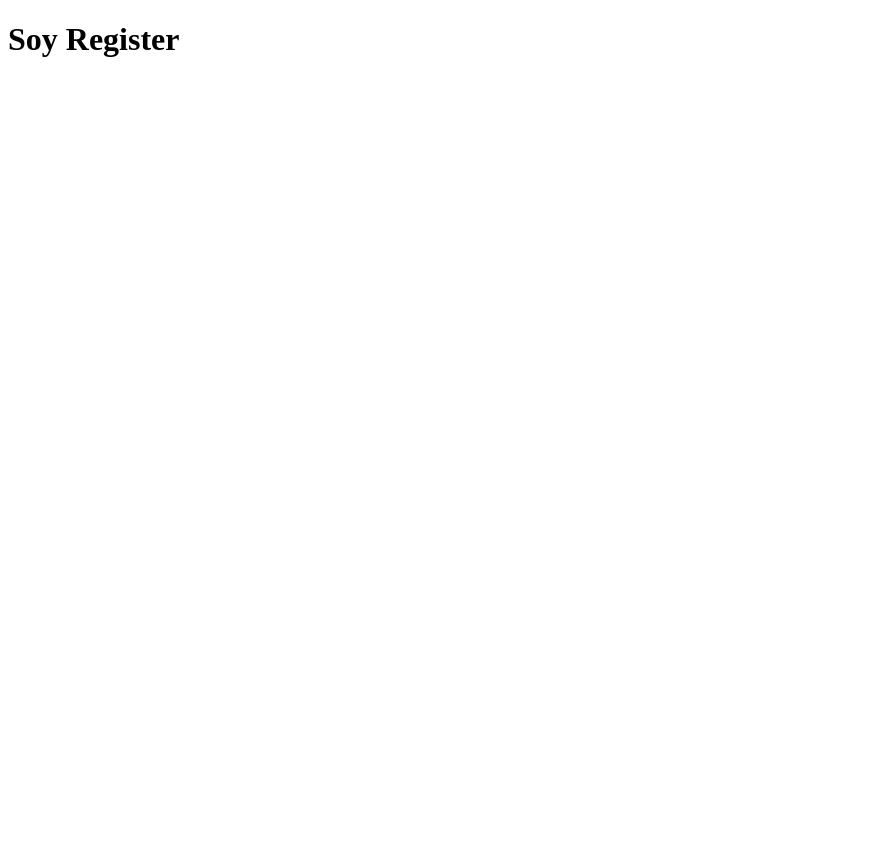
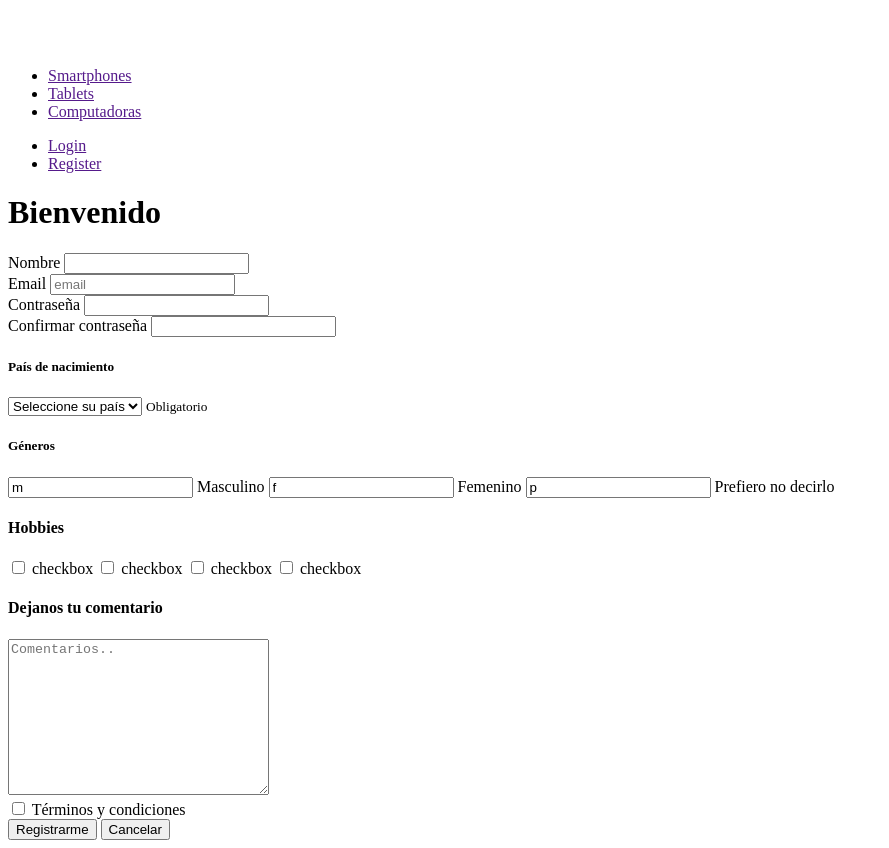
Before and after one commit to Yamila-Vecces/crafsty, a website: page views/register.html in a window 1280 px wide. Shown: the whole page, without its empty margins (0-889 px from the left). Before the commit the page ends 800 px from the top, so only its background shows below. Drawn offline with Linux system fonts and the light colour scheme.

Commit message:
Maquetado login y register

```diff
--- a/views/register.html
+++ b/views/register.html
@@ -7,6 +7,93 @@
     <title>Document</title>
 </head>
 <body>
-    <h1>Soy Register</h1>
+    <header>
+        <div>
+            <a href="/">
+            <img src="/images/logo.png" alt="logo">
+            </a>
+        </div>
+        <nav>
+            <ul>
+                <li><a href="">Smartphones</a></li>
+                <li><a href="">Tablets</a></li>
+                <li><a href="">Computadoras</a></li>
+            </ul>
+            <ul>
+                <li><a href="">Login</a></li>
+                <li><a href="">Register</a></li>
+            </ul>
+        </nav>
+    </header>
+    <main>
+        <h1>Bienvenido</h1>
+        <form action="">
+            <div>
+                <label for="nombre">Nombre</label>
+                <input type="text" name="nombre" id="nombre">
+            </div>
+            <div>
+                <label for="email">Email</label>
+                <input type="email" name="email" id="email" placeholder="email">
+            </div>
+            <div>
+                <label for="password">Contraseña</label>
+                <input type="password" name="password" id="password">
+            </div>
+            <div>
+                <label for="password2">Confirmar contraseña</label>
+                <input type="password" name="password" id="password">
+            </div>
+            <div>
+                <h5>País de nacimiento</h5>
+                <select name="pais" id="pais">
+                    <option value="" selected hidden>Seleccione su país</option>
+                    <option value="">Argentina</option>
+                    <option value="">Brasil</option>
+                    <option value="">Paraguay</option>
+                    <option value="">Uruguay</option>
+                    <option value="">Bolivia</option>
+                </select>
+                <small>Obligatorio</small>
+            </div>
+            <div>
+                <h5>Géneros</h5>
+                <input typt="radio" name="genero" id="m" value="m">
+                <label for="">Masculino</label>
+                <input typt="radio" name="genero" id="f" value="f">
+                <label for="">Femenino</label>
+                <input typt="radio" name="genero" id="p" value="p">
+                <label for="">Prefiero no decirlo</label>
+            </div>
+            <div>
+                <h4>Hobbies</h4>
+                <input type="checkbox" name="1" id="1">
+                <label for="1">checkbox</label>
+
+                <input type="checkbox" name="2" id="2">
+                <label for="2">checkbox</label>
+
+                <input type="checkbox" name="3" id="3">
+                <label for="3">checkbox</label>
+
+                <input type="checkbox" name="4" id="4">
+                <label for="4">checkbox</label>
+
+            </div>
+            <div>
+                <h4>Dejanos tu comentario</h4>
+                <textarea name="comentarios" id="comentarios" cols="30"  rows="10" placeholder="Comentarios.."></textarea>
+            </div>
+            <div>
+                <input type="checkbox" name="terminos" id="terminos">
+                <label for="terminos">Términos y condiciones</label>
+            </div>
+
+            <div>
+                <button type="submit">Registrarme</button>
+                <button type="reset">Cancelar</button>
+            </div>
+        </form>
+    </main>
 </body>
 </html>
```
Also changed, not shown: views/login.html (+39 -1 lines).
